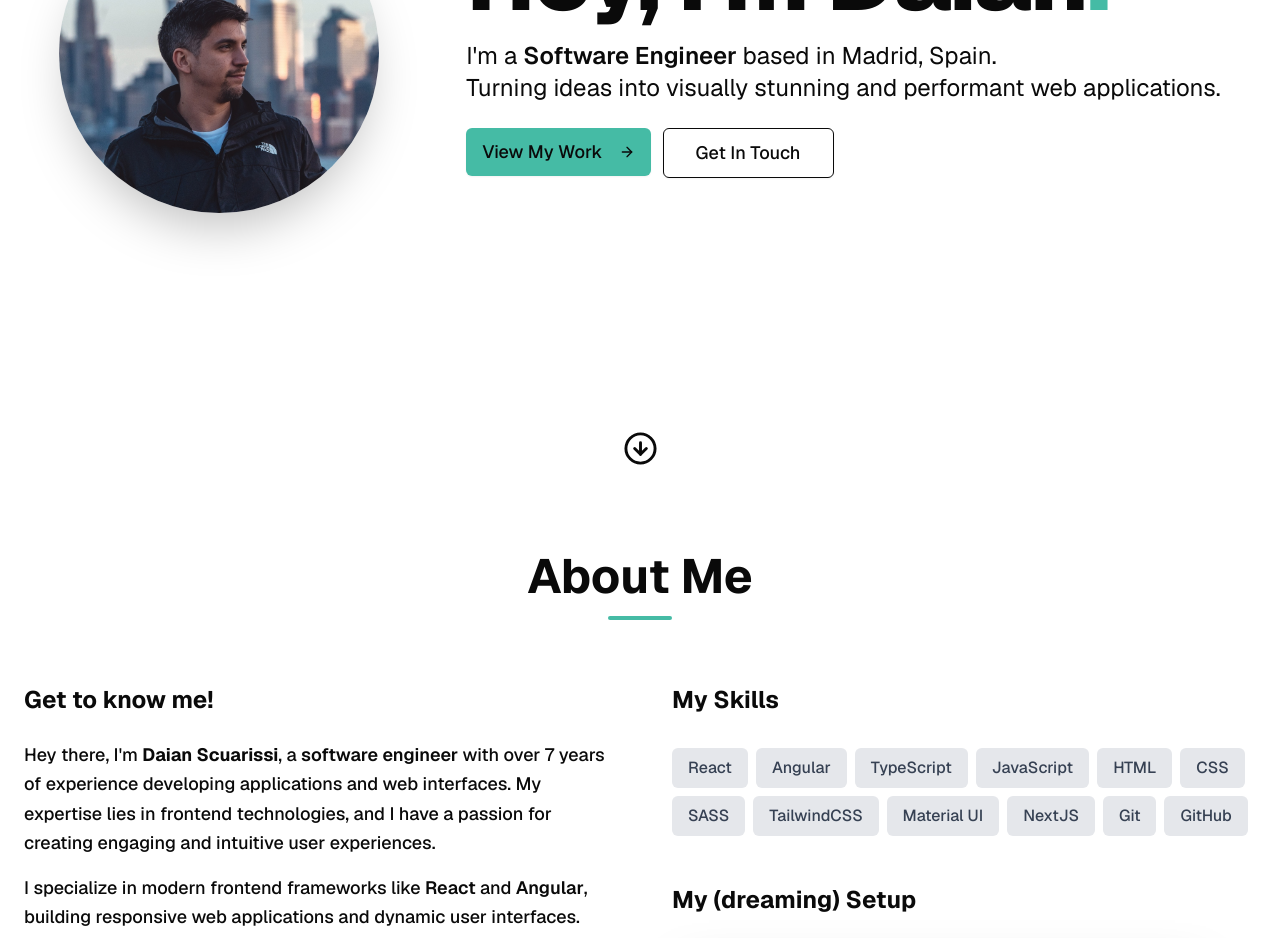
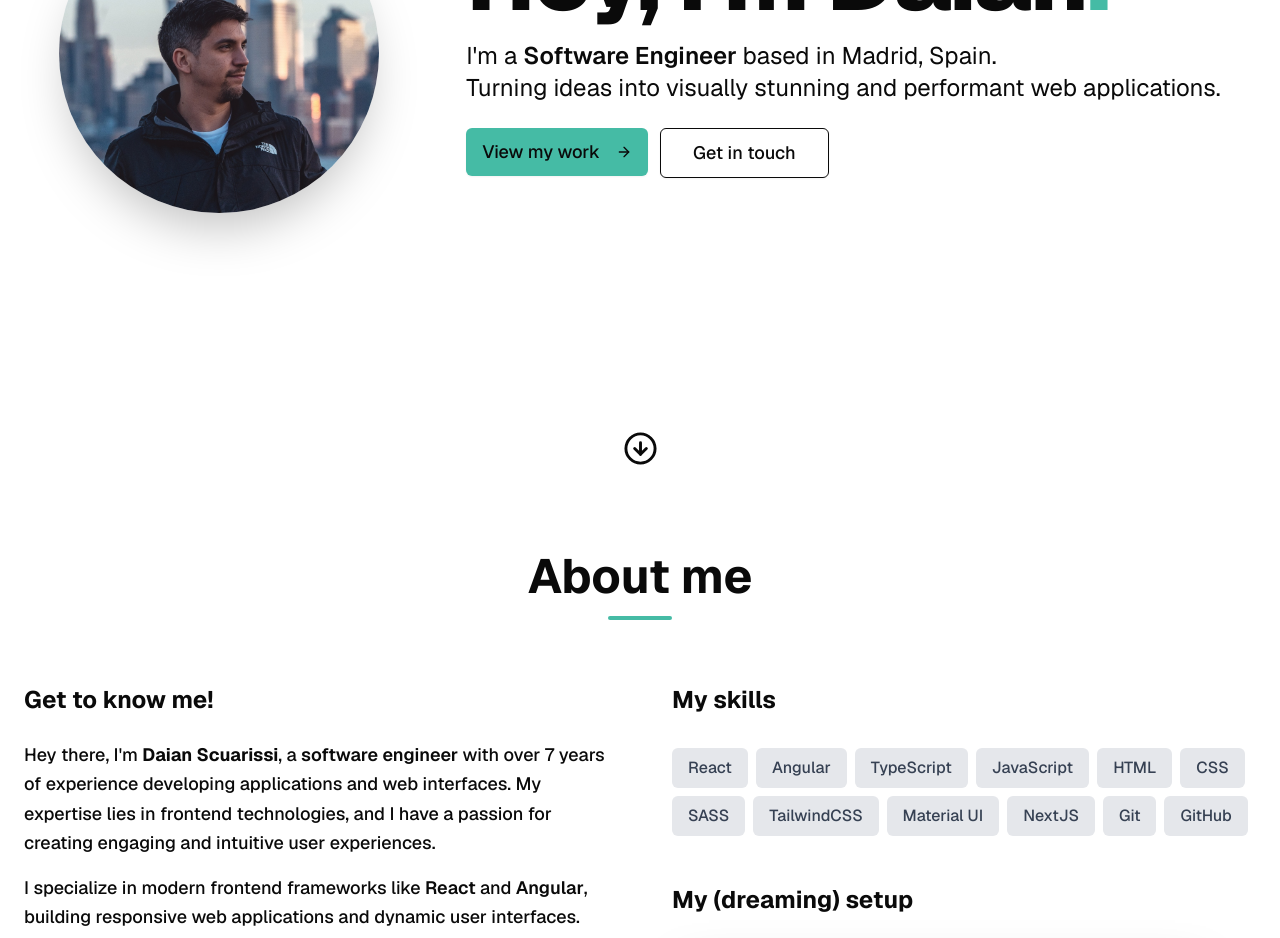
Before and after one commit to SDaian/ds-theme-portfolio, a Next.js app: page / in a window 1280 px wide. Shown: the part 400-1338 px from the top of the page. Built offline with nearby package versions, Linux system fonts and the light colour scheme.

Commit message:
fix: use sentence case, clearer control names and correct brand spellings

```diff
--- a/src/app/llms.txt/route.ts
+++ b/src/app/llms.txt/route.ts
@@ -9,12 +9,6 @@ import { SocialItems } from '@/components/Shared/SocialIcons/Data/SocialItems';
 // so a new post or project shows up here without a second edit.
 
 export const dynamic = 'force-static';
-
-const SOCIAL_LABELS: Record<string, string> = {
-  Github: 'GitHub',
-  Linkedin: 'LinkedIn',
-  Twitter: 'X',
-};
 
 export function GET() {
   const posts = getAllBlogPosts().filter((post) => !post.noindex);
@@ -39,7 +33,7 @@ export function GET() {
     '## Links',
     '',
     `- Website: ${SITE_URL}`,
-    ...SocialItems.map((item) => `- ${SOCIAL_LABELS[item.name] ?? item.name}: ${item.link}`),
+    ...SocialItems.map((item) => `- ${item.name}: ${item.link}`),
     '',
     // Rendered once per build, so this is the date of the last deploy.
     `Last updated: ${new Date().toISOString().slice(0, 10)}`,
--- a/src/components/AboutSection.tsx
+++ b/src/components/AboutSection.tsx
@@ -22,7 +22,7 @@ const skills: Skill[] = [
 
 const ProfileImage = () => (
   <div className='flex flex-col items-center md:items-start'>
-    <h3 className='mb-6 text-center text-2xl font-bold md:text-left'>My (dreaming) Setup</h3>
+    <h3 className='mb-6 text-center text-2xl font-bold md:text-left'>My (dreaming) setup</h3>
     {/* width/height set the aspect ratio; h-auto lets it shrink on phones without shifting. */}
     <Image
       alt='Daian Scuarissi setup image'
@@ -44,7 +44,7 @@ const SkillBadge = ({ skill }: { skill: Skill }) => (
 
 const SkillsSection = () => (
   <div className='flex flex-col items-center md:items-start'>
-    <h3 className='mb-6 text-center text-2xl font-bold md:text-left'>My Skills</h3>
+    <h3 className='mb-6 text-center text-2xl font-bold md:text-left'>My skills</h3>
     <ul className='flex flex-wrap justify-center md:justify-start'>
       {skills.map((skill, idx) => (
         <SkillBadge key={`${skill.name}-${idx}`} skill={skill} />
@@ -89,7 +89,7 @@ const AboutSection = () => {
       <div className='container mx-auto py-16 md:py-24'>
         <header className='mb-16 text-center'>
           <h2 className='mb-4 text-4xl font-bold md:text-5xl' id='about-heading'>
-            About Me
+            About me
           </h2>
           <div className='bg-brand mx-auto h-1 w-16 rounded-full' />
         </header>
--- a/src/components/Experience/Components/ExperienceSection.tsx
+++ b/src/components/Experience/Components/ExperienceSection.tsx
@@ -48,7 +48,7 @@ const ExperienceSection = () => {
                       <div className='content ribbon relative grow rounded-xl bg-slate-200 p-4 md:w-2/5 md:grow-0'>
                         <div className='mb-2 flex flex-col justify-between gap-0.5 md:flex-row'>
                           <a
-                            aria-label={`company URL: ${company}`}
+                            aria-label={`${company} website (opens in a new tab)`}
                             href={companyUrl}
                             rel='noreferrer'
                             target='_blank'
@@ -71,7 +71,8 @@ const ExperienceSection = () => {
                             {client && <span>| Client: {client}</span>}
                           </span>
                           <button
-                            aria-label={expandedItems.has(i) ? 'Hide details' : 'Show details'}
+                            // The company plus client tells the seven toggles apart in a screen reader's list.
+                            aria-label={`${expandedItems.has(i) ? 'Hide' : 'Show'} details for ${company}${client ? `, ${client}` : ''}`}
                             className='ml-2 rounded-md p-1 transition-colors duration-200 hover:bg-slate-300'
                             onClick={() => toggleExpanded(i)}
                           >
--- a/src/components/HeroSection.tsx
+++ b/src/components/HeroSection.tsx
@@ -41,7 +41,7 @@ const HeroSection = () => {
               size='lg'
             >
               <Link href='#experience' to='experience'>
-                View My Work
+                View my work
                 <ArrowRight className='ml-2 h-4 w-4' />
               </Link>
             </Button>
@@ -53,7 +53,7 @@ const HeroSection = () => {
               variant='outline'
             >
               <Link href='#contact' to='contact'>
-                Get In Touch
+                Get in touch
               </Link>
             </Button>
             {/* <Link
--- a/src/components/PostOutro/Components/PostOutro.tsx
+++ b/src/components/PostOutro/Components/PostOutro.tsx
@@ -14,7 +14,7 @@ type PostOutroProps = {
 
 const AUTHOR = 'Daian Scuarissi';
 const BIO = 'Software Engineer in Madrid, Spain.';
-const LINKEDIN_URL = SocialItems.find((item) => item.name === 'Linkedin')?.link;
+const LINKEDIN_URL = SocialItems.find((item) => item.name === 'LinkedIn')?.link;
 
 const eyebrowClass =
   'text-xs font-medium tracking-wider text-gray-500 uppercase dark:text-gray-400';
--- a/src/components/Shared/SocialIcons/Data/SocialItems.ts
+++ b/src/components/Shared/SocialIcons/Data/SocialItems.ts
@@ -2,17 +2,17 @@ import { SocialItem } from '../Models/SocialItem';
 
 export const SocialItems: Array<SocialItem> = [
   {
-    name: 'Github',
+    name: 'GitHub',
     link: 'https://github.com/SDaian',
     icon: 'AiOutlineGithub',
   },
   {
-    name: 'Linkedin',
+    name: 'LinkedIn',
     link: 'https://www.linkedin.com/in/daian-scuarissi/',
     icon: 'AiOutlineLinkedin',
   },
   {
-    name: 'Twitter',
+    name: 'X',
     link: 'https://x.com/ASDaian',
     icon: 'AiOutlineTwitter',
   },
```
Also changed, not shown: src/components/Shared/SocialIcons/Models/SocialItem.ts (+4 -3 lines).
